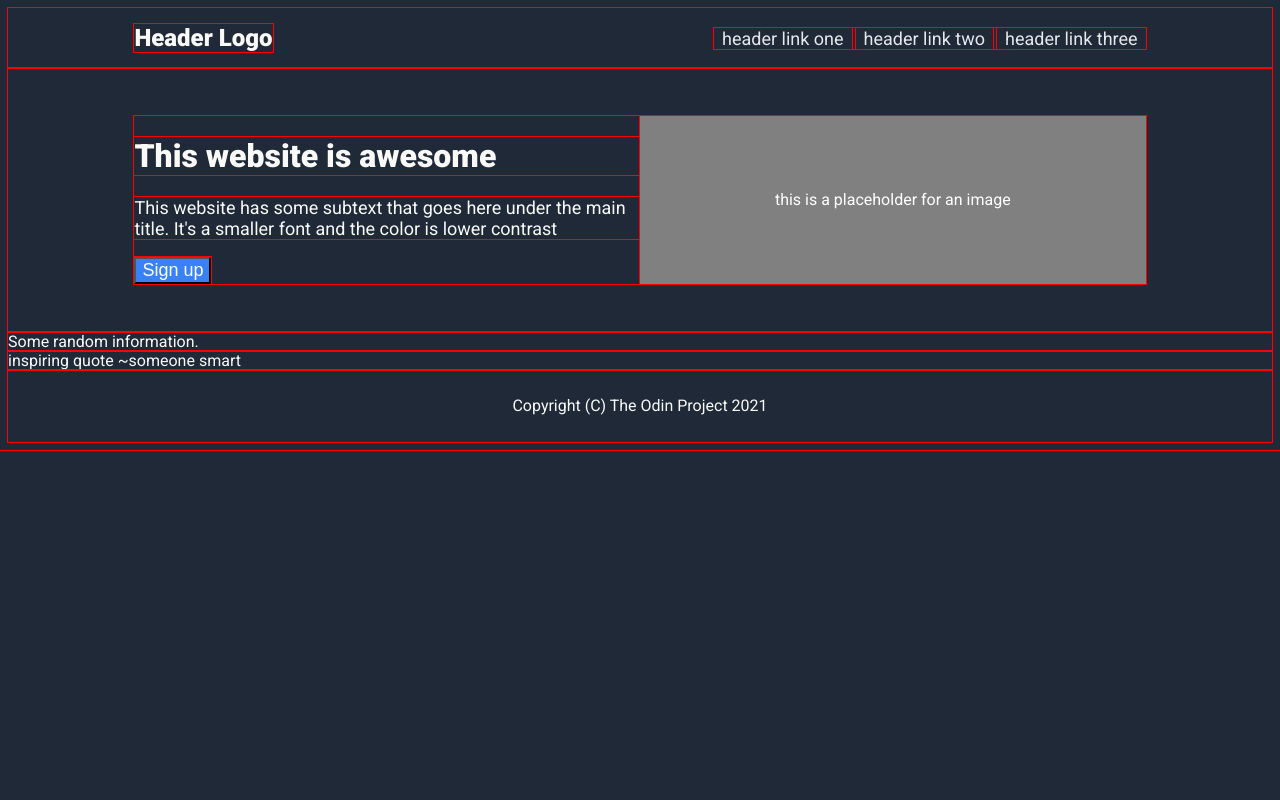
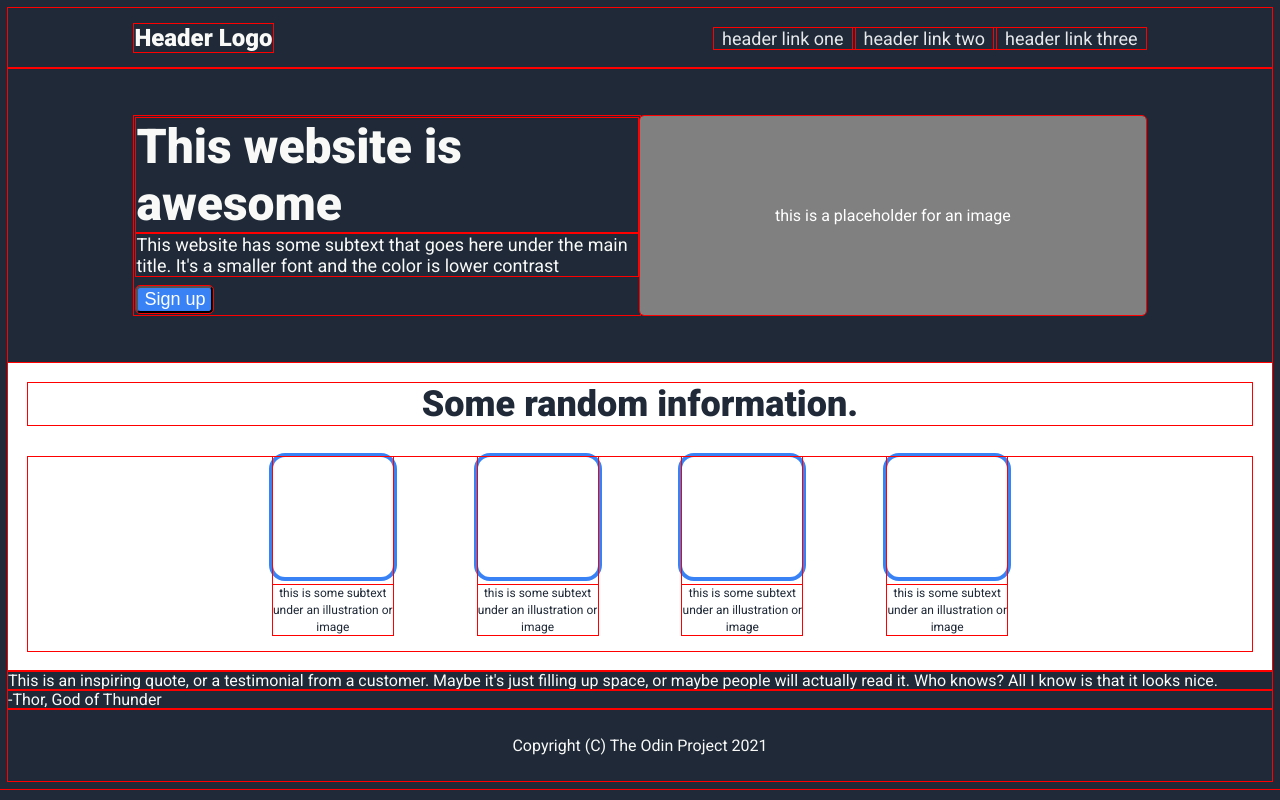
Before and after one commit to Sawertynn/odin-project, a plain HTML site: page landing-page/index.html in a window 1280 px wide. Drawn offline with Linux system fonts and the light colour scheme.

Commit message:
random information part done: decently

```diff
--- a/landing-page/index.html
+++ b/landing-page/index.html
@@ -31,11 +31,46 @@
     </div>
 
     <div class="info-container">
-        Some random information.
+        <div class="info-header">
+            Some random information.
+        </div>
+        <div class="info-cards">
+            <div class="card">
+                <div class="cardbox"></div>
+                <div class="cardtext">
+                    this is some subtext under an illustration or image
+                </div>
+            </div>
+            <div class="card">
+                <div class="cardbox"></div>
+                <div class="cardtext">
+                    this is some subtext under an illustration or image
+                </div>
+            </div>
+            <div class="card">
+                <div class="cardbox"></div>
+                <div class="cardtext">
+                    this is some subtext under an illustration or image
+                </div>
+            </div>
+            <div class="card">
+                <div class="cardbox"></div>
+                <div class="cardtext">
+                    this is some subtext under an illustration or image
+                </div>
+            </div>
+        </div>
     </div>
 
     <div class="quote-container">
-        inspiring quote ~someone smart
+        <div class="quote">
+            This is an inspiring quote, or a testimonial from a customer.
+            Maybe it's just filling up space, or maybe people will actually read it.
+            Who knows? All I know is that it looks nice.
+        </div>
+        <div class="quote-author">
+            -Thor, God of Thunder
+        </div>
     </div>
 
     <div class="signup-container">
--- a/landing-page/style.css
+++ b/landing-page/style.css
@@ -18,6 +18,7 @@
     --hero-logo-color: #f9faf8;
 
     --button-color: #3882f6;
+    --action-color: var(--button-color);
 
     --info-header-size: 36px;
     --info-header-color: #1f2937;
@@ -81,9 +82,12 @@ a {
     flex: 1;
     /* max-width: 300px; */
 }
+.left-awesome * {
+    margin: 2px;
+}
 
 .hero-main {
-    size: var(--hero-main-size);
+    font-size: var(--hero-main-size);
     font-weight: var(--hero-main-weight);
     color: var(--hero-main-color);
 }
@@ -91,13 +95,14 @@ a {
 .hero-secondary {
     font-size: var(--hero-secondary-size);
     color: var(--hero-secondary-size);
+    margin-bottom: 8px;
 }
 
 .awesome-container button {
     color: white;
     background-color: var(--button-color);
     font-size: var(--hero-secondary-size);
-
+    border-radius: 4px;
 }
 
 .awesome-image {
@@ -107,7 +112,57 @@ a {
     align-items: center;
     color: white;
     background-color: grey;
+    border-radius: 4px;
 }
+
+.info-container {
+    color: var(--info-header-color);
+    background-color: white;
+    padding: 20px;
+}
+
+.info-header {
+    color: var(--info-header-color);
+    background-color: white;
+    font-size: var(--info-header-size);
+    font-weight: var(--info-header-weight);
+
+    display: flex;
+    justify-content: center;
+    align-items: center;
+    margin-bottom: 32px;
+}
+
+.info-cards {
+    display: flex;
+    flex-wrap: wrap;
+    justify-content: space-between;
+    padding: 0 20%;
+    gap: 24px;
+}
+
+.card {
+    display: flex;
+    flex-direction: column;
+    align-items: center;
+    width: 120px;
+    margin-bottom: 16px;
+}
+
+.cardbox {
+    width: 120px;
+    height: 120px;
+    border-radius: 10%;
+    outline: 4px solid var(--action-color);
+    margin-bottom: 8px;
+}
+
+.cardtext {
+    text-align: center;
+    font-size: 12px;
+    line-height: 1.4;
+}
+
 
 .footer {
     height: 72px;
```
